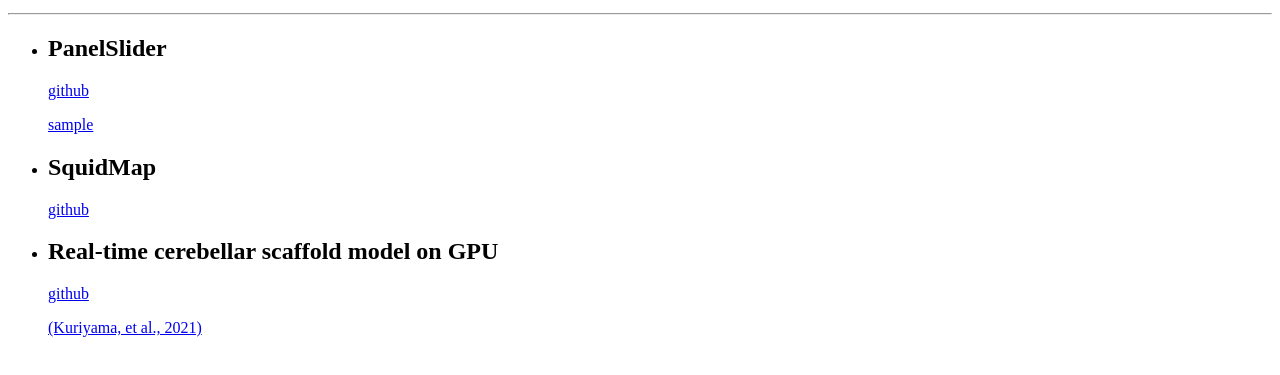
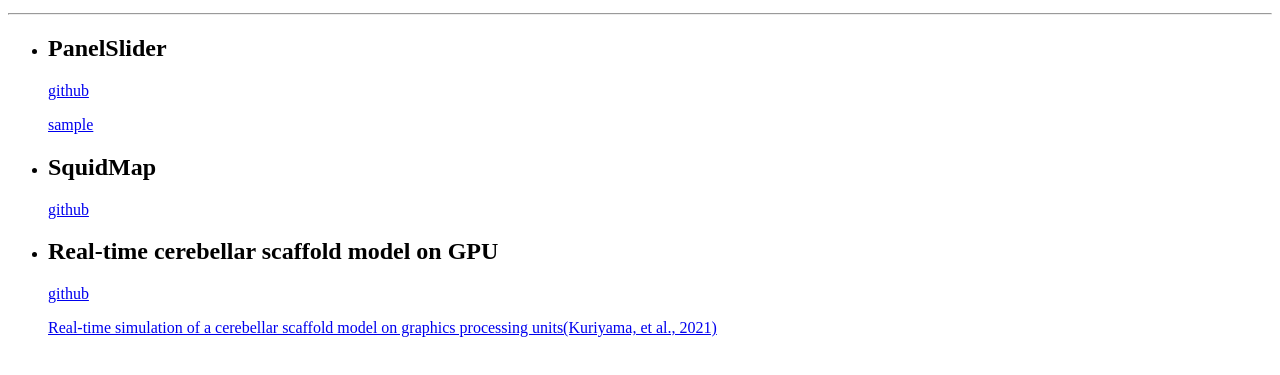
Before and after one commit to Rkuriyama/Rkuriyama.github.io, a plain HTML site: page index.html in a window 1280 px wide. Shown: the part 107-482 px from the top of the page. Drawn offline with Linux system fonts and the light colour scheme.

Commit message:
add paper title

```diff
--- a/index.html
+++ b/index.html
@@ -21,7 +21,7 @@
 		<li>
 		    <h2>Real-time cerebellar scaffold model on GPU</h2>
 			<p><a href="https://github.com/Rkuriyama/Cerebellar-Scaffold-Model-Simulation-on-GPU">github</a></p>
-			<p><a href="https://www.frontiersin.org/articles/10.3389/fncel.2021.623552/abstract">(Kuriyama, et al., 2021)</a></p>
+			<p><a href="https://www.frontiersin.org/articles/10.3389/fncel.2021.623552/abstract">Real-time simulation of a cerebellar scaffold model on graphics processing units(Kuriyama, et al., 2021)</a></p>
 		</li>
 	</ul>
     </body>
```
